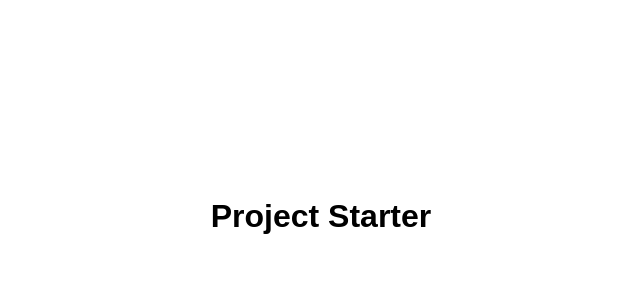
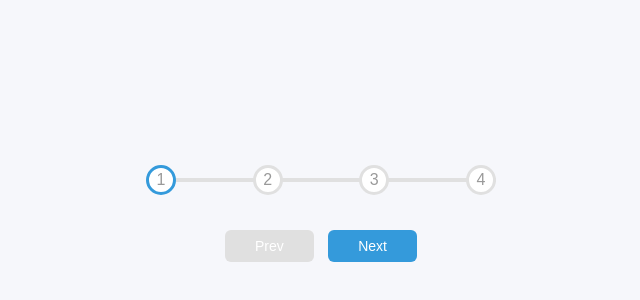
Before and after one commit to BabakAbdzadeh/miniProjects, a plain HTML site: page Progress Steps/index.html in a window 1280 px wide. Shown: the part 184-484 px from the top of the page, without its empty margins (319-959 px from the left). Drawn offline with Linux system fonts and the light colour scheme; a web font is replaced by a local one.

Commit message:
HTML and CSS for the project (no JS)

```diff
--- a/Progress Steps/css/style.css
+++ b/Progress Steps/css/style.css
@@ -1,17 +1,150 @@
-@import url('https://fonts.googleapis.com/css2?family=Roboto:wght@400;700&display=swap');
+@import url('https://fonts.googleapis.com/css2?family=Muli&display=swap');
+
+/* NOTE: custom property => basically they are just variables*/
+:root {
+  --line-border-fill: #349adb;
+  /* NOTE: variables for Color */
+  --line-border-empty: #e0e0e0;
+}
 
 * {
   box-sizing: border-box;
 }
 
-body{
-  font-family: 'Roberto', sans-serif;
+body {
+  background-color: #f6f7fb;
+  font-family: 'Muli', sans-serif;
   display: flex;
   flex-direction: column;
-  align-items: center;/* Has to be checked */
-  justify-content: center; /* Has to be checked */
-  height: 100vh; /* Has to be checked */
-  overflow: hidden; /* Prevent scroll bars to be showen by default */
+  align-items: center;
+  /* Has to be checked */
+  justify-content: center;
+  /* Has to be checked */
+  height: 100vh;
+  /* Has to be checked */
+  overflow: hidden;
+  /* Prevent scroll bars to be showen by default */
   margin: 0;
+}
 
+/* NOTE: main div */
+.container {
+  text-align: center;
 }
+
+/* NOTE: parent div for circles */
+.progress-container {
+  display: flex;
+  justify-content: space-between;
+  /* NOTE: Specifies the alignment between the items inside a flexible container when the items do not use all available space */
+  position: relative;
+  margin-bottom: 30px;
+  max-width: 100%;
+  /* NOTE: width related to container DIV (Parent DIv) */
+  width: 350px;
+}
+
+/* NOTE: Full explanation about line and CSS codes down under is in => .progress CSS class(next class) */
+/* NOTE: The ::before selector (pseudo-element) inserts something before the content of each selected element(s). */
+.progress-container::before {
+  content: '';
+  /* !!! NOTE:Use the content property to specify the content to insert.*/
+  background-color: var(--line-border-empty);
+  /* NOTE: using variables !!!attention to var()!!! */
+  position: absolute;
+  top: 50%;
+  left: 0;
+  transform: translateY(-50%);
+  height: 4px;
+  width: 100%;
+  z-index: -1;
+}
+
+/* NOTE: Blue line (ACTIVE LINE) */
+/* NOTE: How to make a Good line in CSS! */
+.progress {
+  background-color: var(--line-border-fill);
+  /* NOTE: BG-Color of line USING var(variable) */
+  position: absolute;
+  /* NOTE: parent is relative, so with absolute positioning is easy */
+  top: 50%;
+  /* NOTE: positioning the absolute */
+  left: 0;
+  /* NOTE: start from the begining of the Div */
+  transform: translateY(-50%);
+  /* NOTE: The transform property applies a 2D or 3D transformation to an element.
+   This property allows you to rotate, scale, move, skew, etc., elements. */
+  /* NOTE: The translateY() CSS function repositions an element vertically on the 2D plane */
+  /* NOTE: A percentage value refers to the height of the reference BOX DEFINED by the transform-box property. */
+  height: 4px;
+  /* NOTE: height of our line */
+  width: 0%;
+  /* NOTE: width of our line compare to width of the Div */
+  z-index: -1;
+  /* NOTE: using Z index to be sure if we want the line to go under other element on the way or top of them(here is under) */
+  transition: .4s ease;
+  /* NOTE: kinda animation start for showing the line */
+}
+
+.circle {
+  /* NOTE: creating circles with CSS */
+  background-color: #fff;
+  color: #999;
+  border-radius: 50%;
+  width: 30px;
+  height: 30px;
+  display: flex;
+  /* NOTE: easiest way to make the content inside centered (1) */
+  align-items: center;
+  /* NOTE: (2) */
+  /* NOTE: height center */
+  justify-content: center;
+  /* NOTE: (3) */
+  /* NOTE: width center */
+  border: 3px solid var(--line-border-empty);
+  transition: .4s ease;
+}
+
+.circle.active {
+  border-color: var(--line-border-fill);
+}
+
+/* NOTE: button styling */
+.btn {
+  background-color: var(--line-border-fill);
+  color: #fff;
+  /* NOTE: Means text color inside */
+  border: 0;
+  /* NOTE: No ugly color around */
+  border-radius: 6px;
+  /* NOTE: Shape style */
+  cursor: pointer;
+  font-family: inherit;
+  /* NOTE: To be sure we have the font here */
+  padding: 8px 30px;
+  /* NOTE: Size of the button */
+  margin: 5px;
+  /* NOTE: Distance between two buttons */
+  font-size: 14px;
+}
+
+/* NOTE: he :focus selector is used to select the element that has focus.
+Tip: The :focus selector is allowed on elements that accept keyboard events or other user inputs. */
+.btn:focus {
+  outline: 0;
+  /* NOTE: An outline is a line that is drawn around elements,
+   OUTSIDE THE BORDERS, to make the element "stand out". */
+}
+
+
+/* NOTE: When the button its not DISABLED! */
+.btn:active {
+  transform: scale(0.98);
+  /* NOTE: When you click on it, it shows like toggle, kinda animation */
+}
+
+
+.btn:disabled{
+  background-color: var(--line-border-empty);
+  cursor: not-allowed;
+}
--- a/Progress Steps/index.html
+++ b/Progress Steps/index.html
@@ -5,16 +5,30 @@
   <meta charset="utf-8">
   <link rel="stylesheet" href="https://cdnjs.cloudflare.com/ajax/libs/font-awesome/4.7.0/css/font-awesome.min.css">
   <link rel="stylesheet" href="css/style.css">
-  <title>My Project</title>
+  <title>Progress Steps</title>
 </head>
 
 <body>
-  <h1>Project Starter</h1>
+<div class="container">
+  <div class="progress-container">
+    <div class="progress" id="progress"></div> <!-- NOTE: the blue line between circles (created by CSS) -->
+    <div class="circle active">1</div>
+    <div class="circle">2</div>
+    <div class="circle">3</div>
+    <div class="circle">4</div>
+    </div>
+     <!-- NOTE: out of the progress-countainer but inside container -->
+    <button  class="btn" id="prev" disabled>Prev</button>
+    <button  class="btn" id="next">Next</button>
+
+    </div>
+
+</div>
 
 
 
 
-    <script type="text/javascript"></script>
+  <script type="text/javascript"></script>
 </body>
 
 </html>
```
